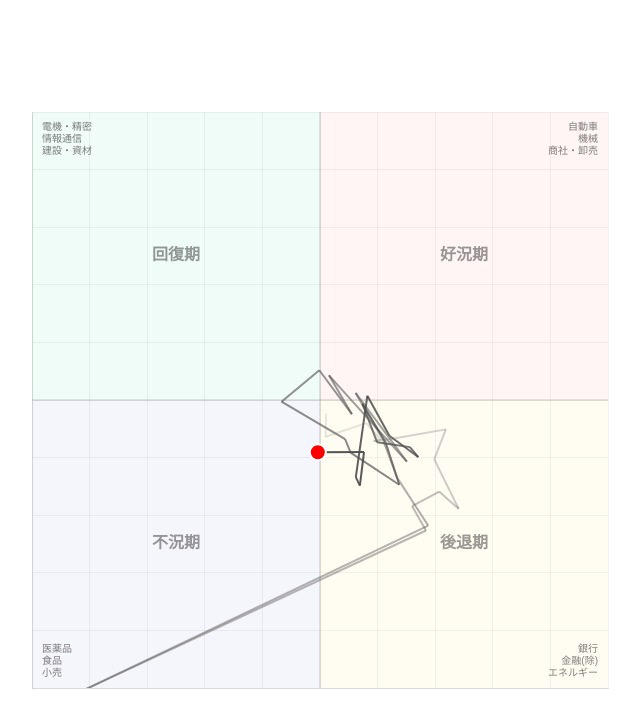
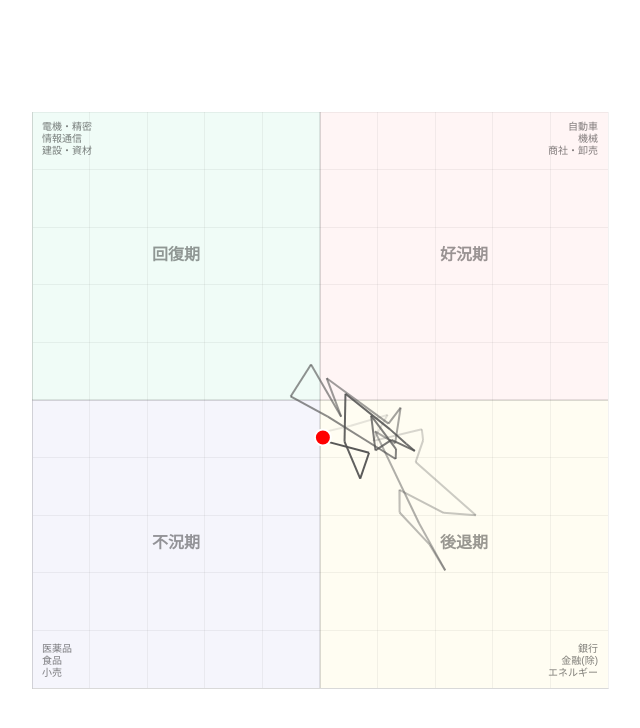
Before and after one commit to skr-works/sector-rotation-chart, a plain HTML site: page index.html in a window 1280 px wide. Shown: the whole page, without its empty margins (320-960 px from the left). Drawn offline with nearby package versions, Linux system fonts and the light colour scheme.

Commit message:
deploy: 41a22e08c417633c9a75aa92bf088786c3c4986d

```diff
--- a/index.html
+++ b/index.html
@@ -120,7 +120,7 @@
                     {
                         // 軌跡
                         label: '軌跡',
-                        data: [{"x": 0.54, "y": -1.17}, {"x": 0.48, "y": -3.19}, {"x": 4.02, "y": -2.01}, {"x": 5.27, "y": -3.47}, {"x": 4.65, "y": -3.55}, {"x": 6.4, "y": -3.35}, {"x": 10.92, "y": -2.55}, {"x": 9.92, "y": -5.15}, {"x": 12.04, "y": -9.45}, {"x": 11.11, "y": -8.63}, {"x": 10.35, "y": -7.95}, {"x": 8.0, "y": -9.22}, {"x": 9.2, "y": -11.33}, {"x": -20.88, "y": -25.36}, {"x": 9.39, "y": -10.9}, {"x": 6.69, "y": -6.74}, {"x": 5.46, "y": -3.43}, {"x": 3.09, "y": 0.61}, {"x": 7.54, "y": -5.35}, {"x": 0.78, "y": 2.14}, {"x": 2.77, "y": -1.23}, {"x": -0.06, "y": 2.58}, {"x": -3.34, "y": -0.15}, {"x": 2.18, "y": -3.4}, {"x": 2.66, "y": -4.57}, {"x": 6.88, "y": -7.36}, {"x": 5.7, "y": -3.67}, {"x": 3.68, "y": -0.32}, {"x": 4.96, "y": -3.67}, {"x": 7.81, "y": -4.09}, {"x": 8.53, "y": -4.95}, {"x": 6.02, "y": -3.1}, {"x": 4.11, "y": 0.37}, {"x": 3.74, "y": -2.24}, {"x": 3.11, "y": -6.7}, {"x": 3.46, "y": -7.43}, {"x": 3.82, "y": -4.52}, {"x": -0.19, "y": -4.53}],
+                        data: [{"x": 0.3, "y": -2.79}, {"x": 2.68, "y": -2.24}, {"x": 5.87, "y": -1.29}, {"x": 4.64, "y": -3.48}, {"x": 4.65, "y": -3.55}, {"x": 8.84, "y": -2.54}, {"x": 8.95, "y": -3.5}, {"x": 8.3, "y": -5.39}, {"x": 13.53, "y": -10.01}, {"x": 10.73, "y": -9.79}, {"x": 6.89, "y": -7.8}, {"x": 6.91, "y": -9.77}, {"x": 9.52, "y": -12.56}, {"x": 10.87, "y": -14.79}, {"x": 8.6, "y": -10.7}, {"x": 4.78, "y": -2.72}, {"x": 6.52, "y": -3.77}, {"x": 7.0, "y": -0.66}, {"x": 5.95, "y": -2.05}, {"x": 0.58, "y": 1.89}, {"x": 1.84, "y": -1.45}, {"x": -0.78, "y": 3.08}, {"x": -2.55, "y": 0.31}, {"x": 0.68, "y": -1.45}, {"x": 6.57, "y": -5.12}, {"x": 6.6, "y": -4.26}, {"x": 4.44, "y": -1.35}, {"x": 4.81, "y": -4.37}, {"x": 6.21, "y": -3.46}, {"x": 8.23, "y": -4.42}, {"x": 7.48, "y": -3.79}, {"x": 6.08, "y": -2.55}, {"x": 2.21, "y": 0.54}, {"x": 2.13, "y": -3.62}, {"x": 3.49, "y": -6.83}, {"x": 4.26, "y": -4.58}, {"x": -0.12, "y": -3.42}, {"x": 0.25, "y": -3.25}],
                         borderWidth: 2,
                         pointRadius: 0,
                         showLine: true,
@@ -137,7 +137,7 @@
                     {
                         // 現在地点
                         label: '現在',
-                        data: [{"x": -0.19, "y": -4.53}],
+                        data: [{"x": 0.25, "y": -3.25}],
                         backgroundColor: 'rgba(255, 0, 0, 1)',
                         borderColor: '#fff',
                         borderWidth: 2,
```
